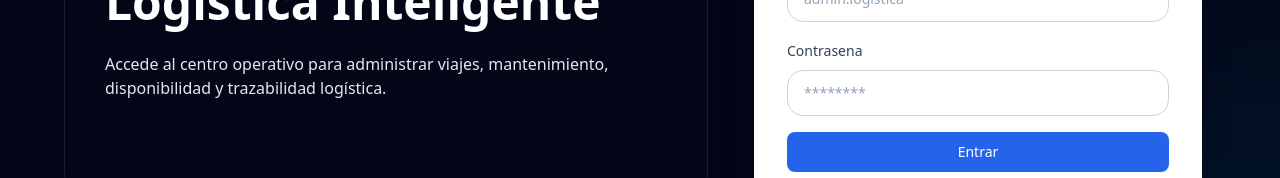
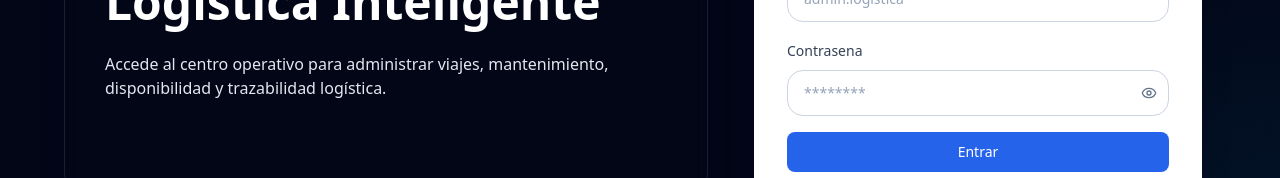
Before and after one commit to Donayi/gestion-viajes, a Next.js app in the folder frontend/: page /login in a window 1280 px wide. Shown: the part 416-594 px from the top of the page. Built offline with nearby package versions, Linux system fonts and the light colour scheme; no server answers.

Commit message:
Add password visibility toggle to login

```diff
--- a/frontend/src/components/auth/login-form.tsx
+++ b/frontend/src/components/auth/login-form.tsx
@@ -49,6 +49,7 @@ export function LoginForm() {
         />
         <Input
           label="Contrasena"
+          allowPasswordToggle
           type="password"
           value={password}
           onChange={(event) => setPassword(event.target.value)}
--- a/frontend/src/components/ui/input.tsx
+++ b/frontend/src/components/ui/input.tsx
@@ -1,24 +1,48 @@
 "use client";
 
-import type { InputHTMLAttributes } from "react";
+import { useState, type InputHTMLAttributes } from "react";
+import { Eye, EyeOff } from "lucide-react";
 
 import { cn } from "@/lib/cn";
 
 type Props = InputHTMLAttributes<HTMLInputElement> & {
   label: string;
+  allowPasswordToggle?: boolean;
 };
 
-export function Input({ className, label, ...props }: Props) {
+export function Input({ allowPasswordToggle = false, className, label, type, ...props }: Props) {
+  const [showPassword, setShowPassword] = useState(false);
+  const isPasswordField = type === "password";
+  const canTogglePassword = allowPasswordToggle && isPasswordField;
+  const resolvedType = canTogglePassword ? (showPassword ? "text" : "password") : type;
+
   return (
     <label className="block space-y-2">
       <span className="text-sm font-medium text-slate-700">{label}</span>
+      <div className="relative">
         <input
           className={cn(
             "w-full rounded-2xl border border-slate-300 bg-white px-4 py-3 text-sm text-slate-950 outline-none transition placeholder:text-slate-400 focus:border-brand-500 focus:ring-2 focus:ring-brand-200",
+            canTogglePassword ? "pr-12" : "",
             className
           )}
+          type={resolvedType}
           {...props}
         />
+        {canTogglePassword ? (
+          <button
+            aria-label={showPassword ? "Ocultar contraseña" : "Mostrar contraseña"}
+            className="absolute inset-y-0 right-3 flex items-center text-slate-500 transition-colors hover:text-slate-700 focus:outline-none focus:ring-2 focus:ring-brand-200"
+            onClick={(event) => {
+              event.preventDefault();
+              setShowPassword((current) => !current);
+            }}
+            type="button"
+          >
+            {showPassword ? <EyeOff className="h-4 w-4" /> : <Eye className="h-4 w-4" />}
+          </button>
+        ) : null}
+      </div>
     </label>
   );
 }
```
Lines whose indentation alone changed are shown as unchanged.
